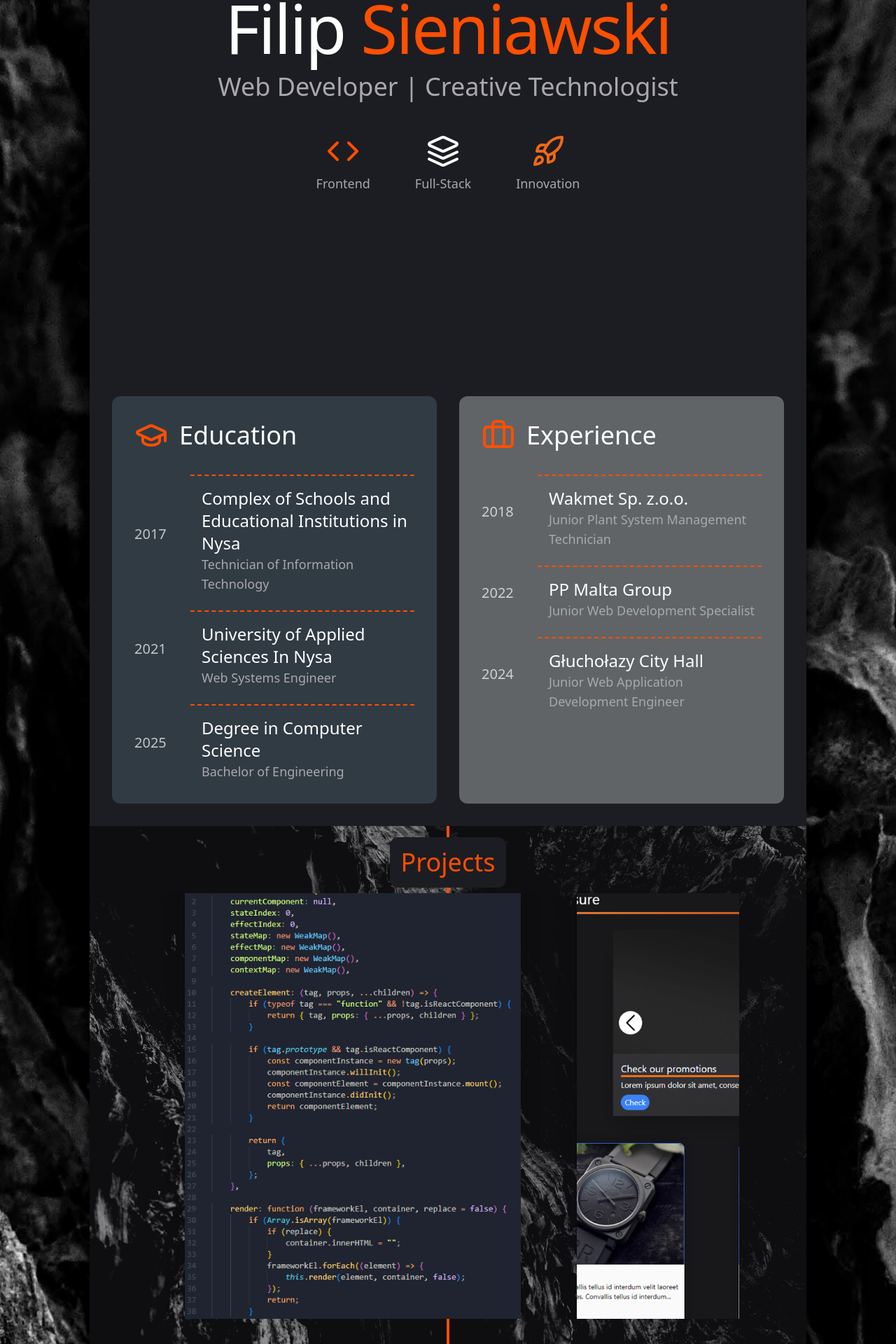
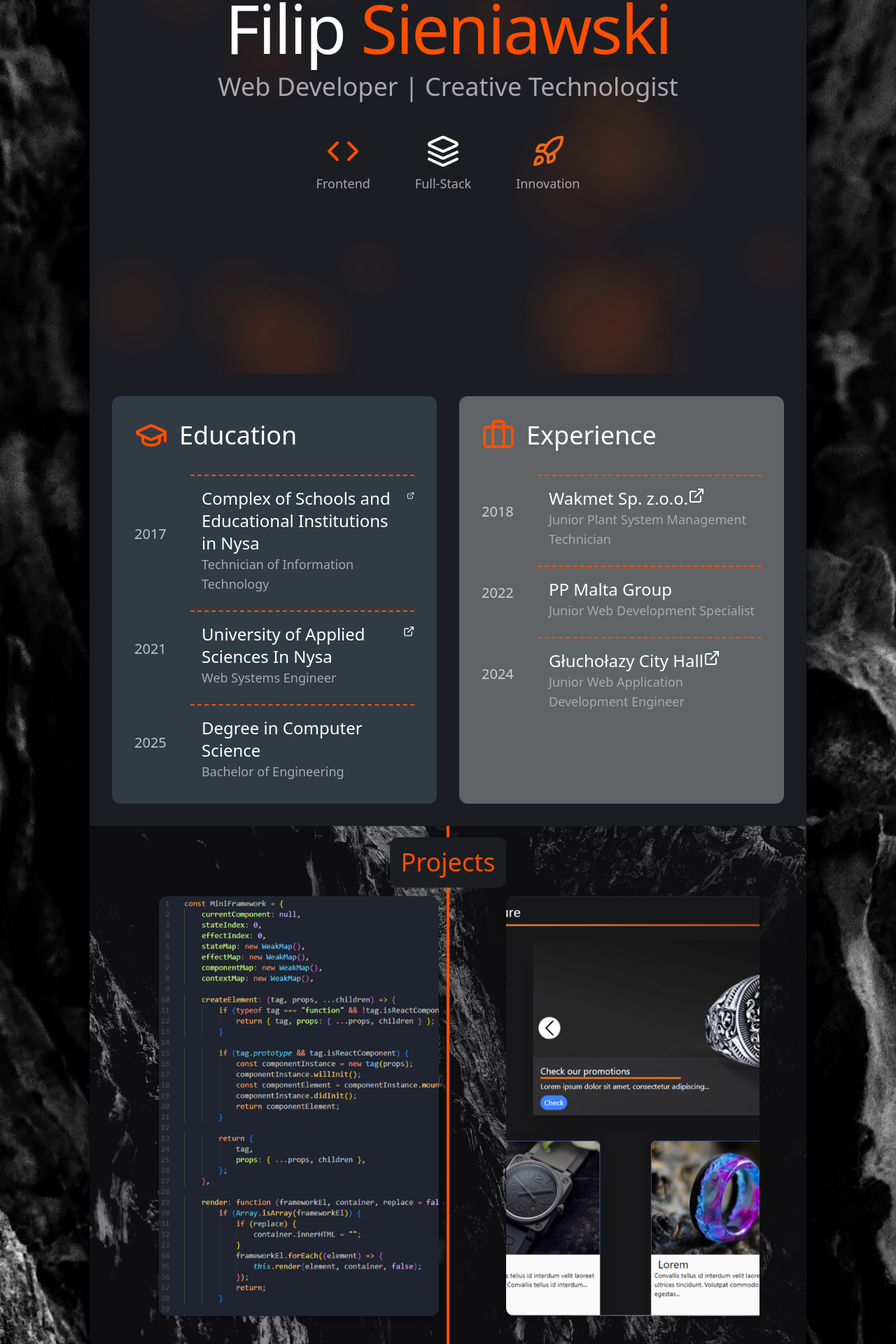
Before and after one commit to Sagittarius-py/Portfolio, a React (Create React App) app: page / in a window 1280 px wide. Shown: the part 292-2212 px from the top of the page at 70% size. Built offline with nearby package versions, Linux system fonts and the light colour scheme.

Commit message:
Changes to be committed: 	modified:   src/App.js 	modified:   src/Section1.jsx 	modified:   src/Section2.jsx 	modified:   src/Section3.jsx 	modified:   src/projects_gallery.css

```diff
--- a/src/App.js
+++ b/src/App.js
@@ -10,16 +10,50 @@ function App() {
 			<Section2 />
 			<Section3 />
 			<Section4 />
-			<footer className="w-full h-48 flex flex-col justify-center items-center bg-zinc ">
-				<h4 className="lg:text-3xl text-white">@ Filip Sieniawski</h4>
-				<p className="lg:text-xl text-text">
-					Phone: +48 577 371 102 | Email: filip.sieniawski3@gmail.com | Linked:{" "}
-					<a href="https://www.linkedin.com/in/filip-sieniawski3/">
-						filip-sieniawski3
-					</a>{" "}
-					| GitHub:{" "}
-					<a href="https://github.com/Sagittarius-py">Sagittarius-py</a>
-				</p>
+			<footer className="w-full py-12 flex flex-col justify-center items-center bg-zinc space-y-4">
+				<h4 className="text-2xl lg:text-3xl text-white font-light tracking-wide">
+					© Filip Sieniawski
+				</h4>
+				<div className="flex flex-col lg:flex-row items-center gap-2 lg:gap-6 text-center lg:text-left">
+					<div className="flex flex-col lg:flex-row items-center gap-2 lg:gap-6">
+						<p className="text-lg lg:text-xl text-text hover:text-accent1 transition-colors">
+							<span className="font-medium">Phone:</span> +48 577 371 102
+						</p>
+						<p className="text-lg lg:text-xl text-text hover:text-accent1 transition-colors">
+							<span className="font-medium">Email:</span>{" "}
+							<a
+								href="mailto:filip.sieniawski3@gmail.com"
+								className="hover:text-accent2 transition-colors"
+							>
+								filip.sieniawski3@gmail.com
+							</a>
+						</p>
+					</div>
+					<div className="flex flex-col lg:flex-row items-center gap-2 lg:gap-6">
+						<p className="text-lg lg:text-xl text-text">
+							<span className="font-medium">LinkedIn:</span>{" "}
+							<a
+								href="https://www.linkedin.com/in/filip-sieniawski3/"
+								className="text-accent1 hover:text-accent2 transition-colors"
+								target="_blank"
+								rel="noopener noreferrer"
+							>
+								filip-sieniawski3
+							</a>
+						</p>
+						<p className="text-lg lg:text-xl text-text">
+							<span className="font-medium">GitHub:</span>{" "}
+							<a
+								href="https://github.com/Sagittarius-py"
+								className="text-accent1 hover:text-accent2 transition-colors"
+								target="_blank"
+								rel="noopener noreferrer"
+							>
+								Sagittarius-py
+							</a>
+						</p>
+					</div>
+				</div>
 			</footer>
 		</div>
 	);
--- a/src/Section1.jsx
+++ b/src/Section1.jsx
@@ -8,48 +8,43 @@ import {
 import { Code, Layers, Rocket } from "lucide-react";
 
 const Section1 = () => {
-	// Parallax effect for the background
 	const { scrollY } = useScroll();
 	const bgY = useTransform(scrollY, [0, 500], ["0%", "20%"]);
 
-	// Function to generate random bubbles
-	const generateBubbles = () => {
-		return Array.from({ length: 20 }, (_, index) => {
-			let random = Math.floor(Math.random() * 3 + 2) * 8;
-			return {
+	// Generate bubbles with corrected sizing and opacity
+	const generateBubbles = useMemo(() => {
+		return Array.from({ length: 20 }, (_, index) => ({
 			id: index,
-				size: `w-${random} h-${random}`, // Random sizes: 16-48px
-				color: [`bg-accent1`, `bg-accent2`][Math.floor(Math.random() * 3)],
+			// Use fixed pixel values instead of Tailwind classes for size
+			size: Math.floor(Math.random() * 100 + 50), // 50-150px
+			// Use rgba values for better control over opacity
+			color:
+				Math.random() > 0.5
+					? "rgba(255, 79, 0, 0.25)"
+					: "rgba(239, 104, 23, 0.25)",
 			delay: Math.random() * 2,
 			initialPosition: {
 				top: `${Math.random() * 100}%`,
 				left: `${Math.random() * 100}%`,
 			},
-			};
-		});
-	};
+		}));
+	}, []);
 
-	// Memoize bubbles to prevent unnecessary re-renders
-	const bubbles = generateBubbles();
-
-	// Bubble animation variants with random movement
 	const bubbleVariants = {
 		initial: {
 			opacity: 0,
 			scale: 0.3,
-			filter: "blur(30px)",
 			x: "-50%",
 			y: "-50%",
 		},
 		animate: (custom) => ({
-			opacity: [0, 0.4, 0], // Pulsing opacity
-			scale: [0.3, 0.8, 0.3], // Pulsing scale
-			x: ["-50%", `${Math.random() * 100 - 50}%`, "-50%"],
-			y: ["-50%", `${Math.random() * 100 - 50}%`, "-50%"],
-			filter: ["blur(10px)", "blur(20px)", "blur(10px)"],
+			opacity: [0.1, 0.3, 0.1], // Increased base opacity
+			scale: [0.8, 1.2, 0.8], // Larger scale range
+			x: ["-50%", `${Math.random() * 40 - 20}%`, "-50%"],
+			y: ["-50%", `${Math.random() * 40 - 20}%`, "-50%"],
 			transition: {
 				delay: custom.delay,
-				duration: 5,
+				duration: 8,
 				repeat: Infinity,
 				repeatType: "loop",
 				ease: "easeInOut",
@@ -57,7 +52,6 @@ const Section1 = () => {
 		}),
 	};
 
-	// Skill icons and rest of the component remain the same as previous version
 	const skillVariants = {
 		hidden: { opacity: 0, scale: 0.8 },
 		visible: (custom) => ({
@@ -82,28 +76,33 @@ const Section1 = () => {
 
 	return (
 		<div className="relative overflow-hidden h-screen bg-first">
-			{/* Animated Background Bubbles with Random Movement */}
+			{/* Background Bubbles */}
 			<motion.div
 				className="absolute inset-0 overflow-hidden"
 				style={{ y: bgY }}
 			>
-				{bubbles.map((bubble) => (
+				{generateBubbles.map((bubble) => (
 					<motion.div
 						key={bubble.id}
 						custom={bubble}
 						variants={bubbleVariants}
 						initial="initial"
 						animate="animate"
-						className={`absolute ${bubble.size} ${bubble.color} rounded-full blur-2xl origin-center`}
 						style={{
+							position: "absolute",
 							top: bubble.initialPosition.top,
 							left: bubble.initialPosition.left,
+							width: bubble.size,
+							height: bubble.size,
+							backgroundColor: bubble.color,
+							borderRadius: "50%",
+							filter: "blur(20px)",
 						}}
 					/>
 				))}
 			</motion.div>
 
-			{/* Rest of the component (same as previous version) */}
+			{/* Content */}
 			<div className="relative z-10 flex items-center justify-center h-full">
 				<div className="text-center max-w-5xl px-4">
 					<AnimatePresence>
--- a/src/Section2.jsx
+++ b/src/Section2.jsx
@@ -1,5 +1,6 @@
 import { motion } from "framer-motion";
 import { GraduationCap, Briefcase } from "lucide-react";
+import { ExternalLink } from "lucide-react";
 
 const Section2 = () => {
 	const education = [
@@ -7,11 +8,13 @@ const Section2 = () => {
 			name: "Complex of Schools and Educational Institutions in Nysa",
 			degree: "Technician of Information Technology",
 			year: "2017",
+			link: "https://rolniknysa.pl/",
 		},
 		{
 			name: "University of Applied Sciences In Nysa",
 			degree: "Web Systems Engineer",
 			year: "2021",
+			link: "https://pans.nysa.pl/",
 		},
 		{
 			name: "Degree in Computer Science",
@@ -25,6 +28,7 @@ const Section2 = () => {
 			name: "Wakmet Sp. z.o.o.",
 			degree: "Junior Plant System Management Technician",
 			year: "2018",
+			link: "https://wakmet.com.pl/",
 		},
 		{
 			name: "PP Malta Group",
@@ -32,9 +36,10 @@ const Section2 = () => {
 			year: "2022",
 		},
 		{
-			name: "Głuchołazy City Hall",
+			name: "Głuchołazy City Hall ",
 			degree: "Junior Web Application Development Engineer",
 			year: "2024",
+			link: "https://glucholazy.pl/1189/strona-glowna.html",
 		},
 	];
 
@@ -64,6 +69,7 @@ const Section2 = () => {
 						whileInView="visible"
 						viewport={{ once: true }}
 					>
+						<a href={elem.link} target={elem.link ? "_blanc" : null}>
 							<div className="flex items-center space-x-4">
 								<div className="w-16 flex-shrink-0">
 									<p className="text-white text-xl font-light opacity-70 group-hover:opacity-100 transition-opacity">
@@ -71,12 +77,18 @@ const Section2 = () => {
 									</p>
 								</div>
 								<div className="flex-grow border-t-2 border-accent1 border-dashed pl-4 pt-4">
+									<div className="flex ">
 										<h2 className="text-white text-2xl font-medium group-hover:text-accent1 transition-colors">
 											{elem.name}
 										</h2>
+										{elem.link ? (
+											<ExternalLink className="text-white cursor-pointer hover:text-accent1 transition-colors" />
+										) : null}
+									</div>
 									<p className="text-text text-lg font-light">{elem.degree}</p>
 								</div>
 							</div>
+						</a>
 					</motion.div>
 				))}
 			</div>
--- a/src/Section3.jsx
+++ b/src/Section3.jsx
@@ -1,16 +1,12 @@
 import React, { useRef, useEffect, useState } from "react";
+import { motion } from "framer-motion";
+import { ExternalLink } from "lucide-react";
 import bgimage from "./1.jpg";
-import "./projects_gallery.css";
-import "react-alice-carousel/lib/alice-carousel.css";
-
 import img1 from "./Social.png";
 import img2 from "./Shop.png";
 import img3 from "./Proton.png";
 import img4 from "./Framework.png";
 import img5 from "./OtakuApp.png";
-
-import { motion } from "framer-motion";
-import { ExternalLink } from "lucide-react";
 
 const Section3 = () => {
 	const [width, setWidth] = useState(0);
@@ -72,8 +68,34 @@ const Section3 = () => {
 		window.open(url, "_blank").focus();
 	};
 
+	const [hoveredCard, setHoveredCard] = useState(null);
+
+	const handleMouseMove = (e, id) => {
+		if (hoveredCard !== id) return;
+
+		const card = e.currentTarget;
+		const rect = card.getBoundingClientRect();
+		const x = e.clientX - rect.left;
+		const y = e.clientY - rect.top;
+
+		const centerX = rect.width / 2;
+		const centerY = rect.height / 2;
+
+		// Changed from /10 to /20 to reduce the intensity
+		const rotateX = (y - centerY) / 20;
+		const rotateY = -(x - centerX) / 20;
+
+		card.style.transform = `perspective(1000px) rotateX(${rotateX}deg) rotateY(${rotateY}deg) scale3d(1.05, 1.05, 1.05)`;
+	};
+
+	const handleMouseLeave = (e) => {
+		setHoveredCard(null);
+		e.currentTarget.style.transform =
+			"perspective(1000px) rotateX(0deg) rotateY(0deg) scale3d(1, 1, 1)";
+	};
+
 	return (
-		<div className="overflow-hidden relative">
+		<div className="overflow-hidden relative bg-white">
 			<img
 				src={bgimage}
 				alt="bg"
@@ -86,40 +108,86 @@ const Section3 = () => {
 					</h1>
 				</div>
 
-				<div className="project-carousel">
+				<div className="w-full max-w-[90%] px-4">
 					<motion.div
 						ref={carousel}
-						className="carousel"
+						className="overflow-hidden cursor-grab h-[80vh] flex items-center"
 						whileTap={{ cursor: "grabbing" }}
 					>
 						<motion.div
 							drag="x"
 							dragConstraints={{ right: 0, left: -width }}
-							className="inner-carousel"
+							className="flex gap-8"
 						>
 							{projects.map((project) => (
 								<motion.div
+									key={project.id}
+									className="min-w-[400px] h-[600px] relative rounded-xl overflow-hidden transition-all duration-300 group mx-8 shadow-md hover:shadow-xl"
 									style={{
-										backgroundImage: `url(${project.image})`,
-										backgroundPosition: `${project?.xoffset}%`,
+										transformStyle: "preserve-3d",
+										perspective: "3000px",
+										transition: "all 0.5s ease",
 									}}
-									className="item bg-left -my-1"
-									key={project.id}
+									onMouseMove={(e) => handleMouseMove(e, project.id)}
+									onMouseEnter={() => setHoveredCard(project.id)}
+									onMouseLeave={handleMouseLeave}
 								>
-									<div className="item-content flex flex-col">
-										<div className="flex justify-between items-center">
-											<h1
-												className="name"
+									<div
+										className="absolute inset-0 bg-cover bg-center group-hover:saturation-25"
+										style={{
+											backgroundImage: `url(${project.image})`,
+											backgroundPosition: `${project?.xoffset}%`,
+											transform:
+												hoveredCard === project.id
+													? "translateZ(50px)"
+													: "translateZ(0)",
+											transition: "transform 0.5s ease",
+										}}
+									/>
+									<div
+										className="absolute inset-0 w-full h-full group-hover:saturation-25 bg-zinc opacity-0 group-hover:opacity-50 duration-300"
+										style={{
+											transform:
+												hoveredCard === project.id
+													? "translateZ(75px)"
+													: "translateZ(0)",
+											transition: "all 0.5s ease",
+										}}
+									/>
+									<div
+										className="absolute inset-0 bg-black bg-opacity-60 transition-opacity duration-300 hover:bg-opacity-40"
+										style={{
+											transform:
+												hoveredCard === project.id
+													? "translateZ(100px)"
+													: "translateZ(0)",
+											transition: "all 0.5s ease",
+										}}
+									/>
+									<div
+										className="absolute inset-0 p-8 flex flex-col justify-end opacity-0 group-hover:opacity-100 duration-300"
+										style={{
+											transform:
+												hoveredCard === project.id
+													? "translateZ(270px)"
+													: "translateZ(0)",
+											transition: "all 0.5s ease",
+										}}
+									>
+										<div className="flex justify-between items-center mb-3">
+											<h2
+												className="text-3xl font-bold text-white cursor-pointer hover:text-accent1 transition-colors"
 												onClick={() => openInNewTab(project.link)}
 											>
 												{project.name}
-											</h1>
+											</h2>
 											<ExternalLink
+												size={28}
 												onClick={() => openInNewTab(project.link)}
 												className="text-white cursor-pointer hover:text-accent1 transition-colors"
 											/>
 										</div>
-										<p className="text-white">{project.tech}</p>
+										<p className="text-accent2 text-xl">{project.tech}</p>
 									</div>
 								</motion.div>
 							))}
```
Also changed, not shown: src/projects_gallery.css (line endings or trailing spaces). Lines whose indentation alone changed are shown as unchanged.
